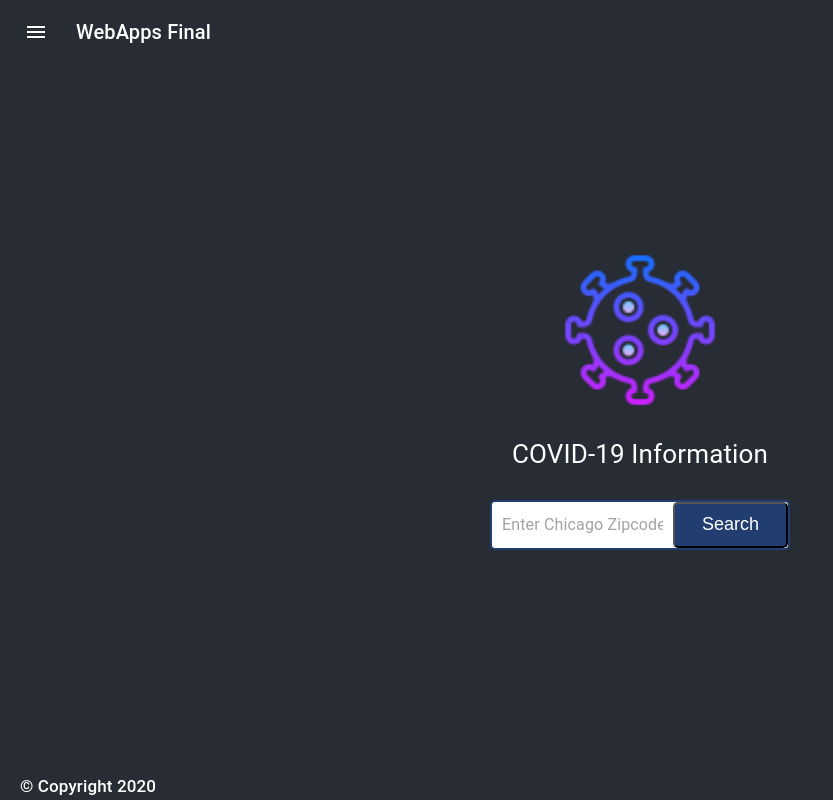
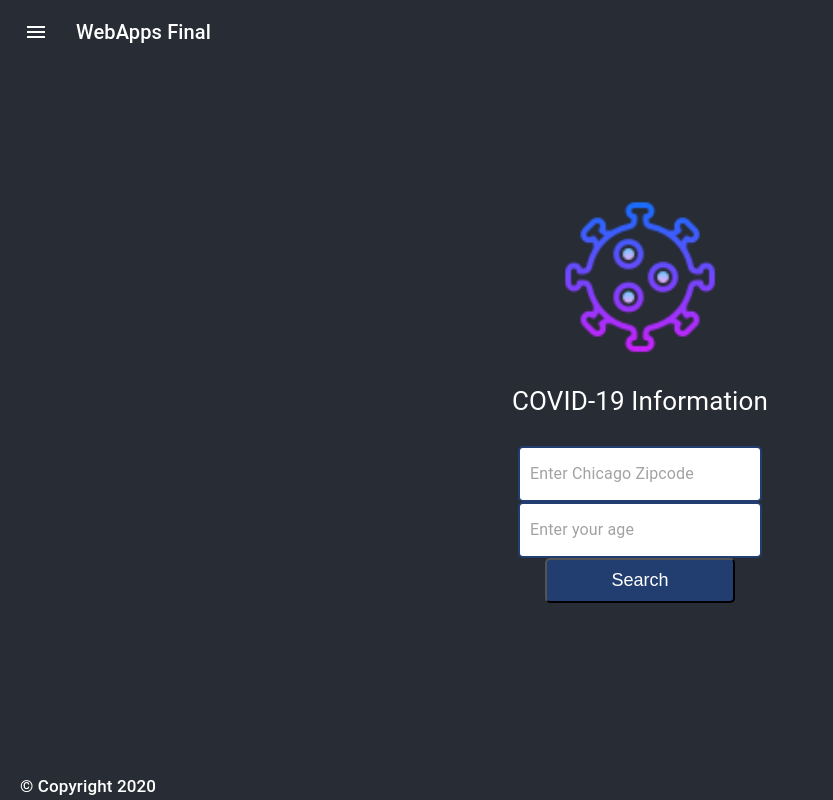
Before and after one commit to jbender8/CCNC.github.io, a React (Create React App) app: page / in a window 1280 px wide. Shown: the whole page, without its empty margins (0-833 px from the left). Built offline with nearby package versions, Linux system fonts and the light colour scheme.

Commit message:
adding another for age

```diff
--- a/src/App.css
+++ b/src/App.css
@@ -13,22 +13,19 @@
   }
 }
 .formInput{
-  display: flex;
-  width: 300px;
-  height: 50px;
+  display: block;
   background-color: white;
   border: 2px solid rgb(34, 62, 112);
   border-radius: 5px;
 }
 
 .updateButton{
-  width: 50%;
-  height: 100%;
   padding: 10px;
   background-color: rgb(34, 62, 112);
   color: white;
   border-radius: 5px;
-font-size: large;
+  font-size: large;
+  width: 190px;
 }
 
 .App-header {
--- a/src/App.js
+++ b/src/App.js
@@ -248,26 +248,40 @@ class SubmitForm extends React.Component {
     constructor(props) {
         super(props);
         this.state = {
-            value: '',
-            url: '/',
+            zip: '',
+            age: '',
+            url: '/stats?zip=',
             redirect: false
         };
-        this.handleChange = this.handleChange.bind(this);
+        this.handleZipChange = this.handleZipChange.bind(this);
+        this.handleAgeChange = this.handleAgeChange.bind(this);
         this.handleSubmit = this.handleSubmit.bind(this);
     }
 
-    handleChange(event) {
-        const url = "/stats";
-        const test = encodeURI(event.target.value);
-        const finalURL = url + test;
+    handleZipChange(event) {
+        const url = "/stats?zip=";
+        const zip = encodeURI(event.target.value);
+        const age = "age=" + this.state.age;
+        const finalURL = url + zip + age;
         this.setState({
-            value: event.target.value,
-            url: url
+            zip: event.target.value,
+            url: finalURL
+        });
+    }
+
+    handleAgeChange(event) {
+        const url = "/stats?zip=";
+        const age = "age=" + encodeURI(event.target.value);
+        const zip = this.state.zip;
+        const finalURL = url + zip + age;
+        this.setState({
+            age: event.target.value,
+            url: finalURL
         });
     }
 
     handleSubmit(event) {
-        if (this.state.value !== '') {
+        if (this.state.zip !== '' && this.state.age !== '') {
             this.setState({ redirect: true });
         }
     }
@@ -284,15 +298,25 @@ class SubmitForm extends React.Component {
                     <InputBase
                         placeholder="Enter Chicago Zipcode"
                         inputProps={{ 'aria-label': 'Enter Zipcode' }}
-                        value={this.state.value}
-                        onChange={this.handleChange}
+                        value={this.state.zip}
+                        onChange={this.handleZipChange}
                         style={{ padding: "10px" }}
                     />
-                    <button className="updateButton" onClick={this.handleSubmit} >
-                        Search
-                     </button>
+                </div>
+                <div className="formInput">
+                    <InputBase
+                        placeholder="Enter your age"
+                        inputProps={{ 'aria-label': 'Enter Age' }}
+                        value={this.state.age}
+                        onChange={this.handleAgeChange}
+                        style={{ padding: "10px" }}
+                    />
+                </div>
 
-                </div>
+                <button className="updateButton" onClick={this.handleSubmit} >
+                    Search
+                 </button>
+
             </form>
         );
     }
```
